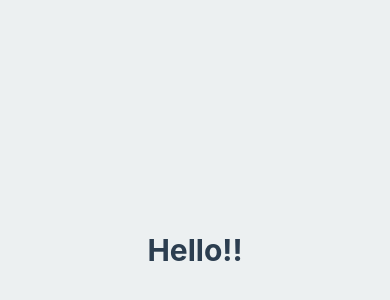
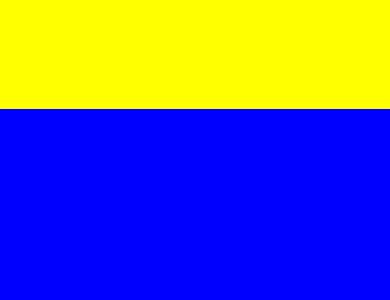
Before and after one commit to rkdls8268/weather-app, a React Native app: screen / in a window 390 px wide. Shown: the part 172-472 px from the top of the page. Built offline with nearby package versions, Linux system fonts and the light colour scheme.

Commit message:
modify: flex layout

```diff
--- a/App.js
+++ b/App.js
@@ -5,7 +5,8 @@
 export default function App() {
   return (
     <View style={styles.container}>
-      <Text style={styles.text}>Hello!!</Text>
+      <View style={styles.yellowView}></View>
+      <View style={styles.blueView}></View>
       <StatusBar style="auto" />
     </View>
   );
@@ -15,7 +16,7 @@
   container: {
     flex: 1,
     backgroundColor: '#ecf0f1',
-    alignItems: 'center',
+    // alignItems: 'center',
     color: 'white',
     justifyContent: 'center',
   },
@@ -23,5 +24,13 @@
     color: '#2c3e50',
     fontSize: 30,
     fontWeight: 'bold'
+  },
+  yellowView: {
+    flex:1,
+    backgroundColor: 'yellow'
+  },
+  blueView: {
+    flex:2,
+    backgroundColor: 'blue'
   }
 });
```
